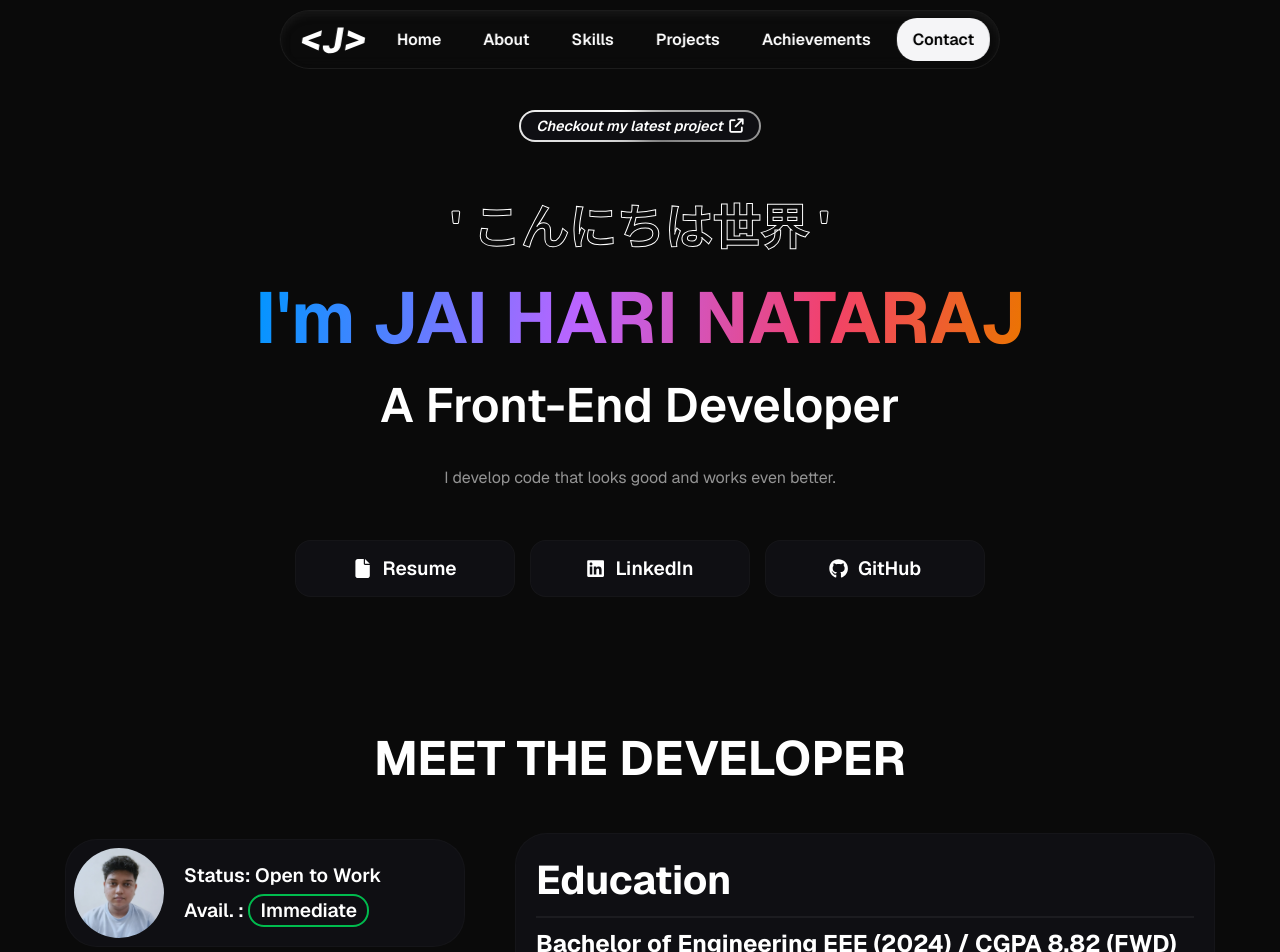
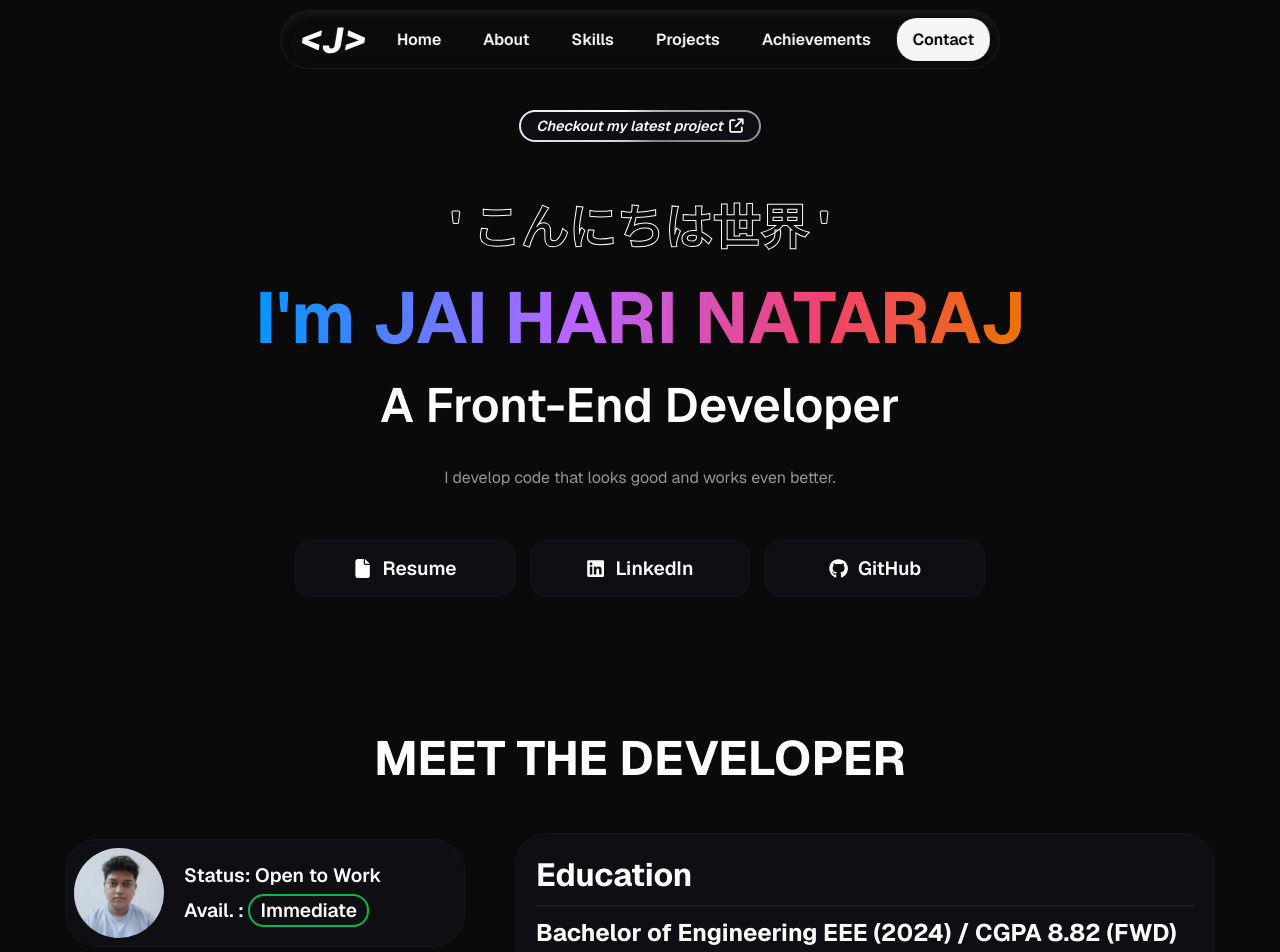
Before and after one commit to ijaihari/portfolio, a React (Vite) app: page / in a window 1280 px wide. Shown: the top 952 px of the page. Built offline with nearby package versions, Linux system fonts and the light colour scheme.

Commit message:
dev updates

```diff
--- a/src/pages/About.jsx
+++ b/src/pages/About.jsx
@@ -26,8 +26,9 @@ function About() {
                 </section>
                 <section className='experience'>
                     {/* <section className='work'>
-                        <h3 className='work__title'>Experience</h3>
                         <div className='work__job-wrapper'>
+                            <h3 className='work__title'>Experience</h3>
+                            <hr />
                             <div className='role'>
                                 <span>
                                     <h3>Front-End Developer </h3>
--- a/src/styles/about.scss
+++ b/src/styles/about.scss
@@ -102,6 +102,10 @@
             font-size: 1.9rem;
             text-align: center;
             padding-bottom: 10px;
+
+            @media (max-width: 768px) {
+                font-size: 1.8rem;
+            }
         }
 
         hr {
@@ -136,7 +140,7 @@
         margin-bottom: 10px;
 
         &__title {
-            font-size: 2.5rem;
+            font-size: 2rem;
             padding-bottom: 10px;
             color: white;
             /* background: linear-gradient(to right, white 0%, grey 30%);
@@ -145,6 +149,11 @@
             @media (max-width: 768px) {
                 font-size: 1.8rem;
             }
+        }
+
+        hr {
+            border: 1px solid var.$color-border;
+            margin-bottom: 10px;
         }
 
         &__job-wrapper {
@@ -203,10 +212,8 @@
     .edu {
         &__title {
             padding-bottom: 10px;
-            font-size: 2.5rem;
+            font-size: 2rem;
             color: white;
-            /* background: linear-gradient(to right, white 0%, grey 30%);
-            @include mixins.gradienttext; */
 
             @media (max-width: 768px) {
                 font-size: 1.8rem;
```
